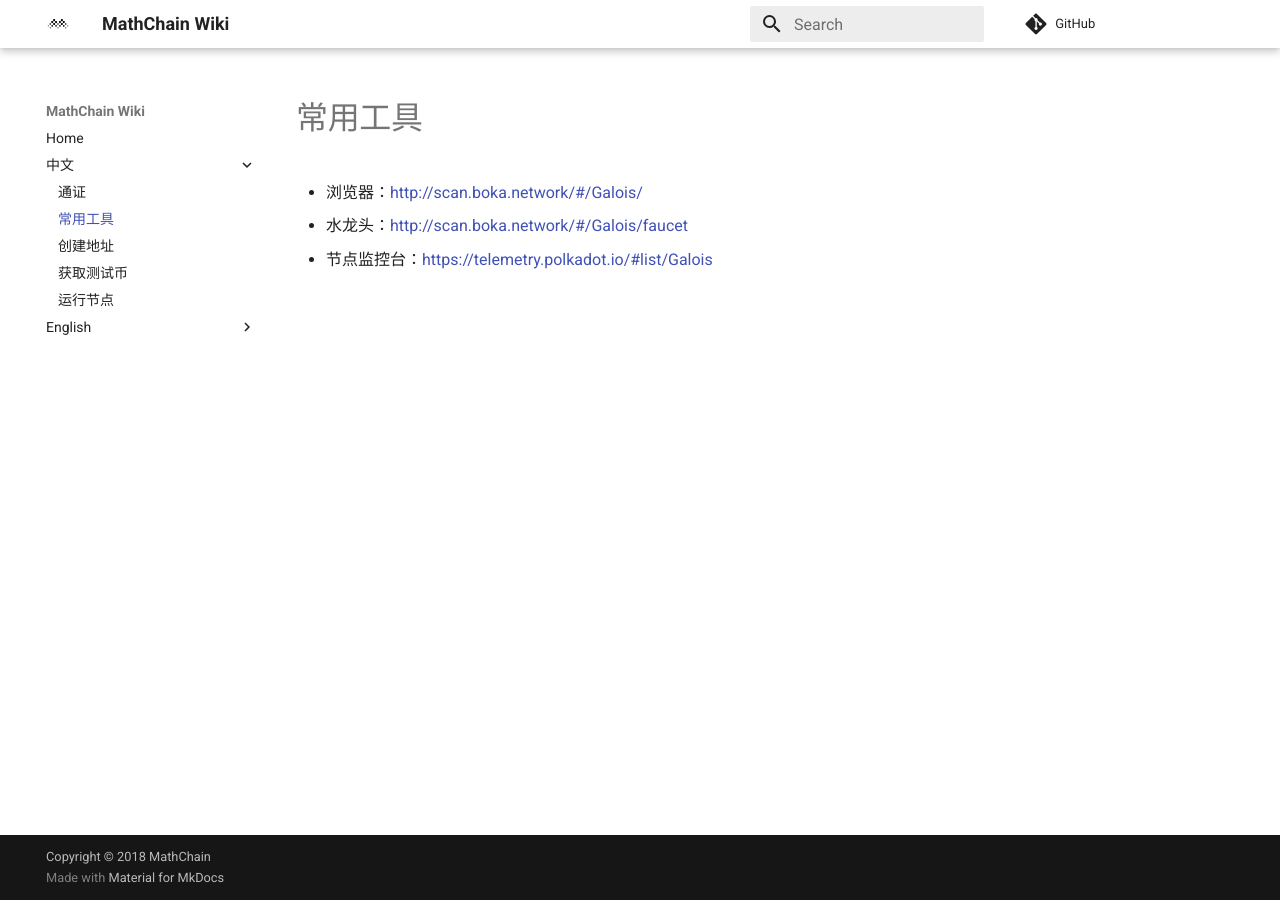
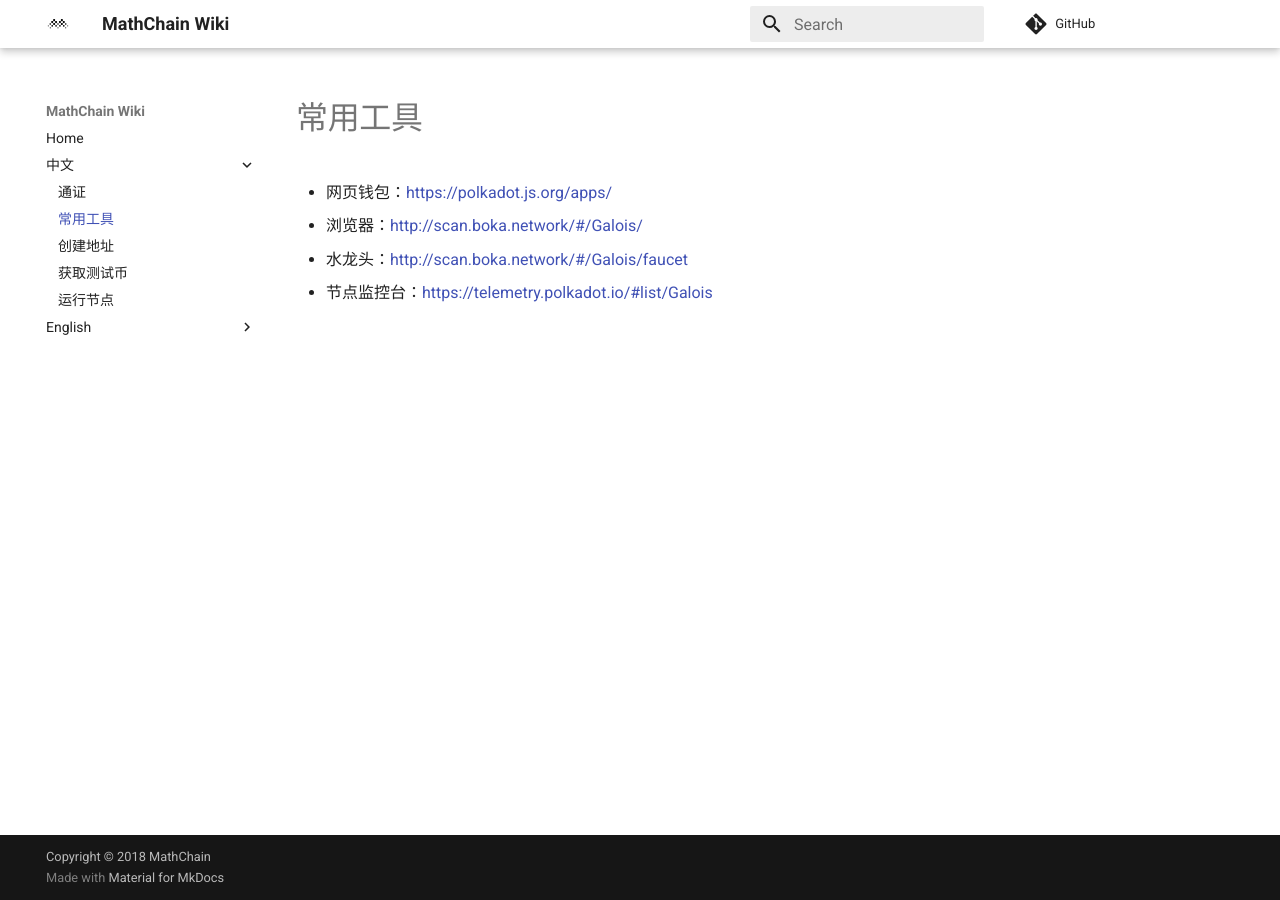
Before and after one commit to mathwallet/docs.mathchain.org, an MkDocs documentation site: the page built from docs/cn/tools.md, in a window 1280 px wide. Built offline with MkDocs 1.6.1 and Material for MkDocs 9.7.7, drawn with Linux system fonts in a browser that asks for light colours; comment, search, counter and statistics services are not loaded.

Commit message:
Update tools.md

```diff
--- a/docs/cn/tools.md
+++ b/docs/cn/tools.md
@@ -1,3 +1,4 @@
+- 网页钱包：[https://polkadot.js.org/apps/](https://polkadot.js.org/apps/?rpc=wss%3A%2F%2Fgalois.maiziqianbao.net%2Fws#/accounts)
 - 浏览器：[http://scan.boka.network/#/Galois/](http://scan.boka.network/#/Galois/)
 - 水龙头：[http://scan.boka.network/#/Galois/faucet](http://scan.boka.network/#/Galois/faucet)
 - 节点监控台：[https://telemetry.polkadot.io/#list/Galois](https://telemetry.polkadot.io/#list/Galois)
```
